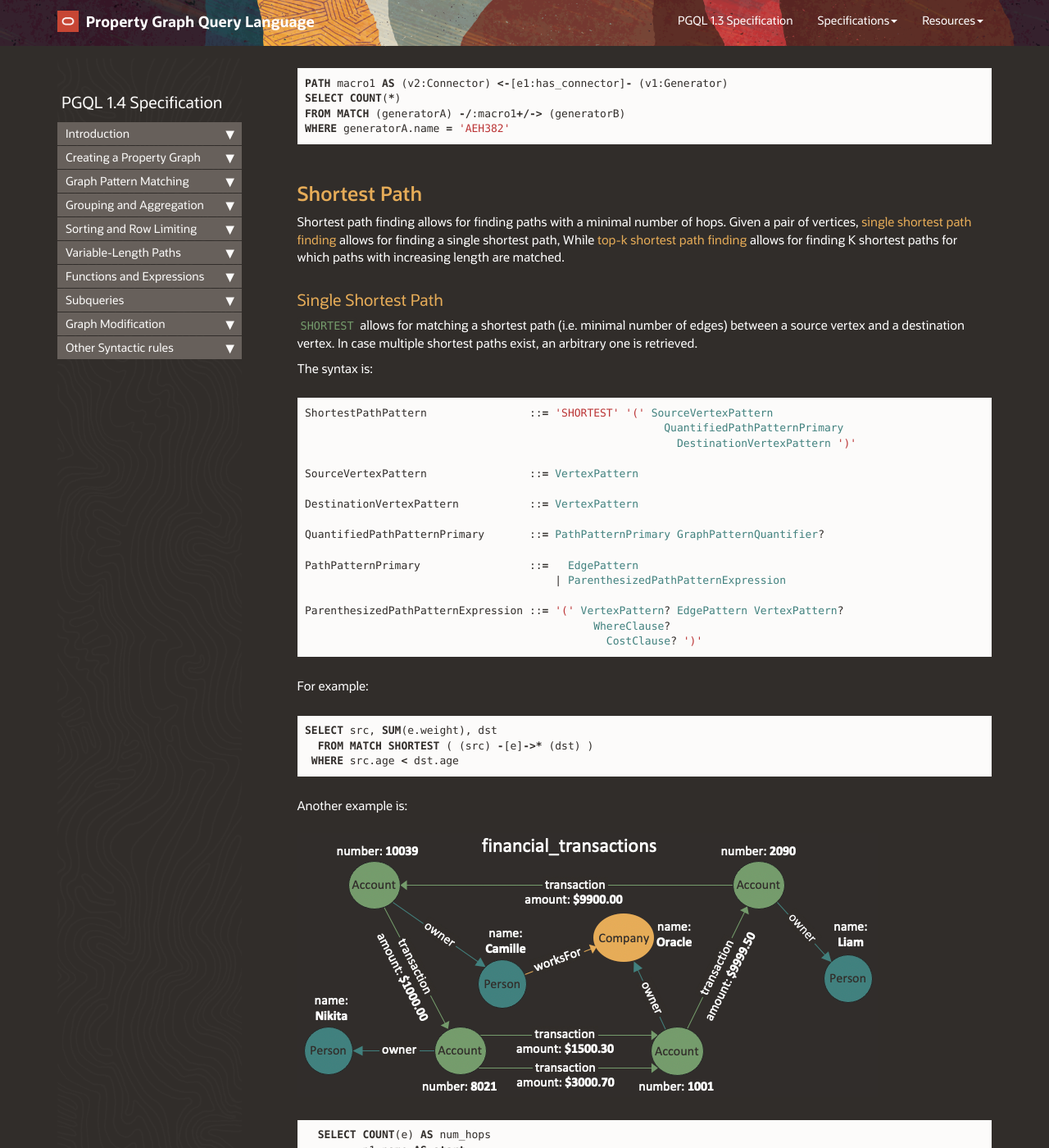
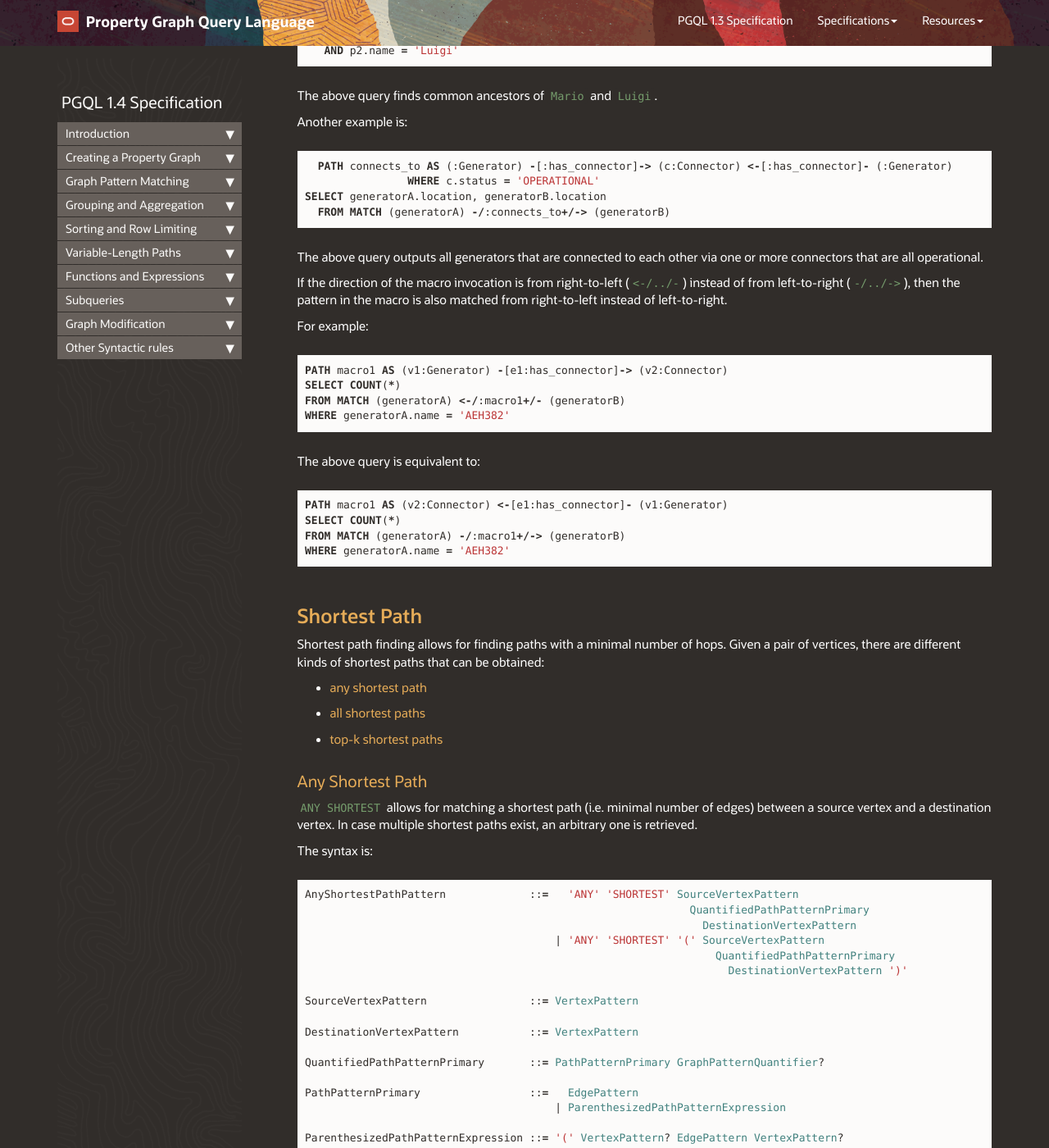
Before and after one commit to oracle/pgql-lang, a Jekyll site: the page built from pages/pgql-1.4-spec.md, in a window 1280 px wide and 1400 px high, scrolled down 50379 px. Shown: the whole window at 82% size. Built offline with Jekyll 4.4.1, drawn with Linux system fonts in a browser that asks for light colours; nearby versions of some CDN libraries; comment, search, counter and statistics services are not loaded; some of the changed text lies outside the part shown.

Commit message:
add new grammar rules for PGQL 1.4

````diff
--- a/pages/pgql-1.4-spec.md
+++ b/pages/pgql-1.4-spec.md
@@ -25,7 +25,14 @@
 
 The new features are:
 
-TODO
+- New path-finding goals:
+    - [ANY path](#any-path)
+    - [ALL SHORTEST path](#all-shortest-path)
+    - [ALL path](#all-path)
+- New character string functions:
+    - x
+    - y
+    - z
 
 ## A note on the Grammar
 
@@ -1255,10 +1262,13 @@
 GraphPattern           ::= '(' <PathPattern> ( ',' <PathPattern> )* ')'
 
 PathPattern            ::=   <SimplePathPattern>
-                           | <ShortestPathPattern>
+                           | <AnyPathPattern>
+                           | <AnyShortestPathPattern>
+                           | <AllShortestPathPattern>
                            | <TopKShortestPathPattern>
-                           | <CheapestPathPattern>
+                           | <AnyCheapestPathPattern>
                            | <TopKCheapestPathPattern>
+                           | <AllPathPattern>
 
 
 SimplePathPattern      ::= <VertexPattern> ( <PathPrimary> <VertexPattern> )*
@@ -1800,7 +1810,7 @@
        b.number AS b,
        COUNT(e) AS pathLength,
        ARRAY_AGG(e.amount) AS amounts
-  FROM MATCH SHORTEST ( (a:Account) -[e:transaction]->* (b:Account) )
+  FROM MATCH ANY SHORTEST (a:Account) -[e:transaction]->* (b:Account)
  WHERE a.number = 10039 AND b.number = 2090
 ```
 
@@ -1815,7 +1825,20 @@
 Above, we use the quantifier `*` to find a shortest path from account `10039` to account `2090`, following only `transaction` edges.
 Shortest path finding is explained in more detail in [Shortest Path](#shortest-path). `COUNT(e)` and `ARRAY_AGG(e.amount)` are horizontal aggregations which are explained in [Horizontal Aggregation](#horizontal-aggregation).
 
-## Reachability
+## Any Path and Reachability
+
+### Any Path
+
+```
+AnyPathPattern ::= 'ANY' <SourceVertexPattern>
+                           <QuantifiedPathPatternPrimary>
+                             <DestinationVertexPattern>
+                 | 'ANY' '(' <SourceVertexPattern>
+                               <QuantifiedPathPatternPrimary>
+                                 <DestinationVertexPattern> ')'
+```
+
+### Reachability
 
 In graph reachability we test for the existence of paths (true/false) between pairs of vertices. PGQL uses forward slashes (`-/` and `/->`) instead of square brackets (`-[` and `]->`) to indicate reachability semantic.
 
@@ -1845,9 +1868,9 @@
 
 Here, we find all classes that are a subclass of `'ArrayList'`. The regular path pattern `subclass_of*` matches a path consisting of zero or more edges with the label `subclass_of`. Because the pattern may match a path with zero edges, the two query vertices can be bound to the same data vertex if the data vertex satisfies the constraints specified in both source and destination vertices (i.e. the vertex has a label `Class` and a property `name` with a value `ArrayList`).
 
-### Examples with various quantifiers
-
-#### Zero or more
+#### Examples with various quantifiers
+
+##### Zero or more
 
 The following example finds all vertices `y` that can be reached from `Amy` by following zero or more `likes` edges.
 
@@ -1873,7 +1896,7 @@
 Note that here, `Amy` is returned since `Amy` connects to `Amy` by following zero `likes` edges. In other words, there exists an empty path for the vertex pair.
 For `Judith`, there exist two paths (`100 -> 200 -> 300 -> 400` and `100 -> 400`). However, `Judith` is still only returned once since the semantic of `-/ .. /->` is to test for the existence of paths between pairs of vertices (i.e. "reachability"), so there is only at most one result per pair of vertices.
 
-#### One or more
+##### One or more
 
 The following example finds all people that can be reached from `Amy` by following one or more `likes` edges.
 
@@ -1918,7 +1941,7 @@
 
 Here, in addition to `Jonas`, `Judith` is returned since there exist paths from `Judith` back to `Judith` that has a length greater than zero. Examples of such paths are `400 -> 500 -> 400` and `400 -> 500 -> 400 -> 500 -> 400`.
 
-#### Optional
+##### Optional
 
 The following example finds all people that can be reached from `Judith` by following zero or one `knows` edges.
 
@@ -1942,7 +1965,7 @@
 
 Here, `Judith` is returned since there exists the empty path that starts in `400` and ends in `400`. `Jonas` is returned because of the following path that has length one: `400 -> 500`.
 
-#### Exactly n
+##### Exactly n
 
 The following example finds all people that can be reached from `Amy` by following exactly two `likes` edges.
 
@@ -1964,7 +1987,7 @@
 
 Here, `Albert` is returned since there exists the following path that has `likes` edges only: `100 -> 200 -> 300`.
 
-#### n or more
+##### n or more
 
 The following example finds all people that can be reached from `Amy` by following 2 or more `likes` edges.
 
@@ -1987,7 +2010,7 @@
 
 Here, `Albert` is returned since there exists the following path of length two: `100 -> 200 -> 300`. `Judith` is returned since there exists a path of length three: `100 -> 200 -> 300 -> 400`.
 
-#### Between n and m
+##### Between n and m
 
 The following example finds all people that can be reached from `Amy` by following between 1 and 2 `likes` edges.
 
@@ -2013,7 +2036,7 @@
 `Albert` is returned since there exists a path of length two (i.e. `100 -> 200 -> 300`);
 `Judith` is returned since there exists a path of length one (i.e. `100 -> 400`).
 
-#### Between zero and m
+##### Between zero and m
 
 The following example finds all people that can be reached from `Judith` by following at most 2 `knows` edges.
 
@@ -2038,7 +2061,7 @@
 For `Judith`, there exists an empty path of length zero (i.e. `400`) as well as a non-empty path of length two (i.e. `400 -> 500 -> 400`).
 Yet, `Judith` is only returned once.
 
-### Path pattern macros
+#### Path pattern macros
 
 One or more "path pattern macros" may be declared at the beginning of the query. These macros allow for expressing complex regular expressions. PGQL 1.4 allows macros only for reachability, not for (top-k) shortest path.
 
@@ -2097,19 +2120,25 @@
 ## Shortest Path
 
 Shortest path finding allows for finding paths with a minimal number of hops.
-Given a pair of vertices, [single shortest path finding](#single-shortest-path) allows for finding a single shortest path,
-While [top-k shortest path finding](#top-k-cheapest-path) allows for finding K shortest paths for which paths with increasing length are matched.
-
-### Single Shortest Path
-
-`SHORTEST` allows for matching a shortest path (i.e. minimal number of edges) between a source vertex and a destination vertex. In case multiple shortest paths exist, an arbitrary one is retrieved.
+Given a pair of vertices, there are different kinds of shortest paths that can be obtained:
+
+ - [any shortest path](#any-shortest-path)
+ - [all shortest paths](#any-shortest-path)
+ - [top-k shortest paths](#top-k-cheapest-path)
+
+### Any Shortest Path
+
+`ANY SHORTEST` allows for matching a shortest path (i.e. minimal number of edges) between a source vertex and a destination vertex. In case multiple shortest paths exist, an arbitrary one is retrieved.
 
 The syntax is:
 
 ```bash
-ShortestPathPattern                ::= 'SHORTEST' '(' <SourceVertexPattern>
-                                                        <QuantifiedPathPatternPrimary>
-                                                          <DestinationVertexPattern> ')'
+AnyShortestPathPattern             ::=   'ANY' 'SHORTEST' <SourceVertexPattern>
+                                                            <QuantifiedPathPatternPrimary>
+                                                              <DestinationVertexPattern>
+                                       | 'ANY' 'SHORTEST' '(' <SourceVertexPattern>
+                                                                <QuantifiedPathPatternPrimary>
+                                                                  <DestinationVertexPattern> ')'
 
 SourceVertexPattern                ::= <VertexPattern>
 
@@ -2129,7 +2158,7 @@
 
 ```sql
 SELECT src, SUM(e.weight), dst
-  FROM MATCH SHORTEST ( (src) -[e]->* (dst) )
+  FROM MATCH ANY SHORTEST (src) -[e]->* (dst)
  WHERE src.age < dst.age
 ```
 
@@ -2146,7 +2175,7 @@
                        ELSE dst.name
                      END
                    ) AS path
-    FROM MATCH SHORTEST ( (p1:Person) (-[e]- (dst))* (p2:Person) )
+    FROM MATCH ANY SHORTEST (p1:Person) (-[e]- (dst))* (p2:Person)
    WHERE p1.name = 'Camille' AND p2.name = 'Liam'
 ORDER BY num_hops
 ```
@@ -2165,18 +2194,30 @@
 
 ```sql
 SELECT src, ARRAY_AGG(e.weight), dst
-  FROM MATCH SHORTEST ( (src) (-[e]-> WHERE e.weight > 10)* (dst) )
+  FROM MATCH ANY SHORTEST (src) (-[e]-> WHERE e.weight > 10)* (dst)
 ```
 
 Note that this is different from a `WHERE` clause that is placed outside of the quantified pattern:
 
 ```sql
 SELECT src, ARRAY_AGG(e.weight), dst
-  FROM MATCH SHORTEST ( (src) -[e]->* (dst) ) WHERE SUM(e.cost) < 100
+  FROM MATCH ANY SHORTEST (src) -[e]->* (dst) WHERE SUM(e.cost) < 100
 ```
 
 Here, the filter is applied only _after_ a shortest path is matched such that if the `WHERE` condition is not satisfied, the path is filtered out and no other path is considered even though another path may exist that does satisfy the `WHERE` condition.
 
+### All Shortest Path
+
+
+```bash
+AllShortestPathPattern ::= 'ALL' 'SHORTEST' <SourceVertexPattern>
+                                              <QuantifiedPathPatternPrimary>
+                                                <DestinationVertexPattern>
+                         | 'ALL' 'SHORTEST' '(' <SourceVertexPattern>
+                                                  <QuantifiedPathPatternPrimary>
+                                                    <DestinationVertexPattern> ')'
+```
+
 ### Top-K Shortest Path
 
 `TOP` k `SHORTEST` path matches the k shortest paths for each pair of source and destination vertices. Aggregations can then be computed over their vertices/edges.
@@ -2184,7 +2225,12 @@
 The syntax is:
 
 ```bash
-TopKShortestPathPattern ::= 'TOP' <KValue> <ShortestPathPattern>
+TopKShortestPathPattern ::=   'TOP' <KValue> <SourceVertexPattern>
+                                             <QuantifiedPathPatternPrimary>
+                                               <DestinationVertexPattern>
+                            | 'TOP' <KValue> '(' <SourceVertexPattern>
+                                                 <QuantifiedPathPatternPrimary>
+                                                   <DestinationVertexPattern> ')'
 
 KValue                  ::= <UNSIGNED_INTEGER>
 ```
@@ -2194,7 +2240,7 @@
 
 ```sql
 SELECT src, SUM(e.weight), dst
-  FROM MATCH TOP 3 SHORTEST ( (src) -[e]->* (dst) )
+  FROM MATCH TOP 3 SHORTEST (src) -[e]->* (dst)
  WHERE src.age < dst.age
 ```
 
@@ -2206,7 +2252,7 @@
 
 ```sql
 SELECT src, ARRAY_AGG(e.weight), ARRAY_AGG(v1.age), ARRAY_AGG(v2.age), dst
-  FROM MATCH TOP 3 SHORTEST ( (src) ((v1) -[e]-> (v2))* (dst) )
+  FROM MATCH TOP 3 SHORTEST (src) ((v1) -[e]-> (v2))* (dst)
  WHERE src.age < dst.age
 ```
 
@@ -2222,8 +2268,8 @@
 ```sql
 SELECT ARRAY_AGG(e1.weight), ARRAY_AGG(e2.weight)
   FROM MATCH (start) -> (src)
-     , MATCH TOP 3 SHORTEST ( (src) (-[e1]->)* (mid) )
-     , MATCH SHORTEST ( (mid) (-[e2]->)* (dst) )
+     , MATCH TOP 3 SHORTEST (src) (-[e1]->)* (mid)
+     , MATCH ANY SHORTEST (mid) (-[e2]->)* (dst)
      , MATCH (dst) -> (end)
 ```
 
@@ -2236,7 +2282,7 @@
   SELECT COUNT(e) AS num_hops
        , SUM(e.amount) AS total_amount
        , ARRAY_AGG(e.amount) AS amounts_along_path
-    FROM MATCH TOP 7 SHORTEST ( (a:Account) -[e:transaction]->* (b:Account) )
+    FROM MATCH TOP 7 SHORTEST (a:Account) -[e:transaction]->* (b:Account)
    WHERE a.number = 10039 AND a = b
 ORDER BY num_hops, total_amount
 ```
@@ -2264,7 +2310,7 @@
   SELECT COUNT(e) AS num_hops
        , SUM(e.amount) AS total_amount
        , ARRAY_AGG(e.amount) AS amounts_along_path
-    FROM MATCH TOP 7 SHORTEST ( (a:Account) -[e:transaction]->* (b:Account) )
+    FROM MATCH TOP 7 SHORTEST (a:Account) -[e:transaction]->* (b:Account)
    WHERE a.number = 10039 AND a = b AND COUNT(DISTINCT e) = COUNT(e) AND COUNT(e) > 0
 ORDER BY num_hops, total_amount
 ```
@@ -2284,16 +2330,19 @@
 Given a pair of vertices, [single cheapest path finding](#single-cheapest-path) allows for finding a single cheapest path,
 While [top-k cheapest path finding](#top-k-cheapest-path) allows for finding K cheapest paths where paths for which paths with increasing cost are matched.
 
-### Single Cheapest Path
+### Any Cheapest Path
 
 The `CHEAPEST` construct allows for finding a cheapest path based on an arbitrary `COST` function.
 
 The syntax is:
 
 ```
-CheapestPathPattern ::= 'CHEAPEST' '(' <SourceVertexPattern>
-                                         <QuantifiedPathPatternPrimary>
-                                           <DestinationVertexPattern> ')'
+AnyCheapestPathPattern ::=   'ANY' 'CHEAPEST' <SourceVertexPattern>
+                                                <QuantifiedPathPatternPrimary>
+                                                  <DestinationVertexPattern>
+                           | 'ANY' 'CHEAPEST' '(' <SourceVertexPattern>
+                                                    <QuantifiedPathPatternPrimary>
+                                                      <DestinationVertexPattern> ')'
 
 CostClause          ::= 'COST' ValueExpression
 ```
@@ -2306,7 +2355,7 @@
 SELECT COUNT(e) AS num_hops
      , SUM(e.amount) AS total_amount
      , ARRAY_AGG(e.amount) AS amounts_along_path
-  FROM MATCH CHEAPEST ( (a:Account) (-[e:transaction]-> COST e.amount)* (b:Account) )
+  FROM MATCH ANY CHEAPEST (a:Account) (-[e:transaction]-> COST e.amount)* (b:Account)
  WHERE a.number = 10039 AND b.number = 2090
 ```
 
@@ -2326,7 +2375,7 @@
 SELECT COUNT(e) AS num_hops
      , SUM(e.amount) AS total_amount
      , ARRAY_AGG(e.amount) AS amounts_along_path
-  FROM MATCH CHEAPEST ( (a:Account) (-[e:transaction]- COST e.amount)* (b:Account) )
+  FROM MATCH ANY CHEAPEST (a:Account) (-[e:transaction]- COST e.amount)* (b:Account)
  WHERE a.number = 10039 AND b.number = 2090
 ```
 
@@ -2349,11 +2398,11 @@
 SELECT COUNT(e) AS num_hops
      , SUM(e.amount) AS total_amount
      , ARRAY_AGG(e.amount) AS amounts_along_path
-  FROM MATCH CHEAPEST ( (p1:Person) (-[e:owner|transaction]-
+  FROM MATCH ANY CHEAPEST (p1:Person) (-[e:owner|transaction]-
                                       COST CASE
                                              WHEN e.amount IS NULL THEN 1
                                              ELSE e.amount
-                                           END)* (p2:Person) )
+                                           END)* (p2:Person)
  WHERE p1.name = 'Nikita' AND p2.name = 'Liam'
 ```
 
@@ -2376,7 +2425,12 @@
 The syntax of the queries is extended the following way:
 
 ```
-TopKCheapestPathPattern             ::= 'TOP' <KValue> <CheapestPathPattern>
+TopKCheapestPathPattern  ::=   'TOP' <KValue> <SourceVertexPattern>
+                                                <QuantifiedPathPatternPrimary>
+                                                  <DestinationVertexPattern>
+                             | 'TOP' <KValue> '(' <SourceVertexPattern>
+                                                    <QuantifiedPathPatternPrimary>
+                                                      <DestinationVertexPattern> ')'
 ```
 
 The cost function must evaluate to a number.
@@ -2393,7 +2447,7 @@
   SELECT COUNT(e) AS num_hops
        , SUM(e.amount) AS total_amount
        , ARRAY_AGG(e.amount) AS amounts_along_path
-    FROM MATCH TOP 3 CHEAPEST ( (a:Account) (-[e:transaction]-> COST e.amount)* (a) )
+    FROM MATCH TOP 3 CHEAPEST (a:Account) (-[e:transaction]-> COST e.amount)* (a)
    WHERE a.number = 10039
 ORDER BY total_amount
 ```
@@ -2422,10 +2476,10 @@
                       WHEN 'Account' THEN CAST(n_x.number AS STRING)
                     END ) AS names_or_numbers
        , SUM( CASE label(n_x) WHEN 'Person' THEN 8 ELSE 1 END ) AS total_cost
-    FROM MATCH TOP 4 CHEAPEST (
+    FROM MATCH TOP 4 CHEAPEST
           (a:Account)
             (-[e]- (n_x) COST CASE label(n_x) WHEN 'Person' THEN 3 ELSE 1 END)*
-              (c:Company) )
+              (c:Company)
    WHERE a.number = 10039 AND c.name = 'Oracle'
 ORDER BY total_cost
 ```
@@ -2444,6 +2498,17 @@
 As you can see, even though the path returned in the fourth row is shorter than the other three paths,
 it has a higher cost because it includes a `Person` vertex (`Camille`), which adds `4` to the total cost.
 
+## All Path
+
+```
+AllPathPattern ::= 'ALL' <SourceVertexPattern>
+                           <QuantifiedPathPatternPrimary>
+                             <DestinationVertexPattern>
+                 | 'ALL' '(' <SourceVertexPattern>
+                               <QuantifiedPathPatternPrimary>
+                                 <DestinationVertexPattern> ')'
+```
+
 ## Horizontal Aggregation
 
 Aggregations are either applied in a _vertical_ or a _horizontal_ fashion.
@@ -2507,7 +2572,7 @@
 
 ```sql
 SELECT SUM(COUNT(e)) AS sumOfPathLengths
-  FROM MATCH SHORTEST ( (a:Account) -[e:transaction]->* (b:Account) )
+  FROM MATCH ANY SHORTEST (a:Account) -[e:transaction]->* (b:Account)
  WHERE a.number = 10039 AND (b.number = 1001 OR b.number = 2090)
 ```
 
@@ -2536,7 +2601,7 @@
   SELECT b.number AS b,
          COUNT(e) AS pathLength,
          ARRAY_AGG(e.amount) AS transactions
-    FROM MATCH SHORTEST ( (a:Account) -[e:transaction]->* (b:Account) )
+    FROM MATCH ANY SHORTEST (a:Account) -[e:transaction]->* (b:Account)
    WHERE a.number = 10039 AND
          (b.number = 8021 OR b.number = 1001 OR b.number = 2090) AND
          COUNT(e) <= 2
@@ -2562,7 +2627,7 @@
 ```sql
   SELECT COUNT(e) AS pathLength,
          COUNT(*) AS cnt
-    FROM MATCH SHORTEST ( (a:Account) -[e:transaction]->* (b:Account) )
+    FROM MATCH ANY SHORTEST (a:Account) -[e:transaction]->* (b:Account)
    WHERE (a.number = 10039 OR a.number = 8021) AND
          (b.number = 1001 OR b.number = 2090)
 GROUP BY COUNT(e)
````
Also changed, not shown: _data/sidebars/spec_1_4_sidebar.yml (+18 -10 lines).
